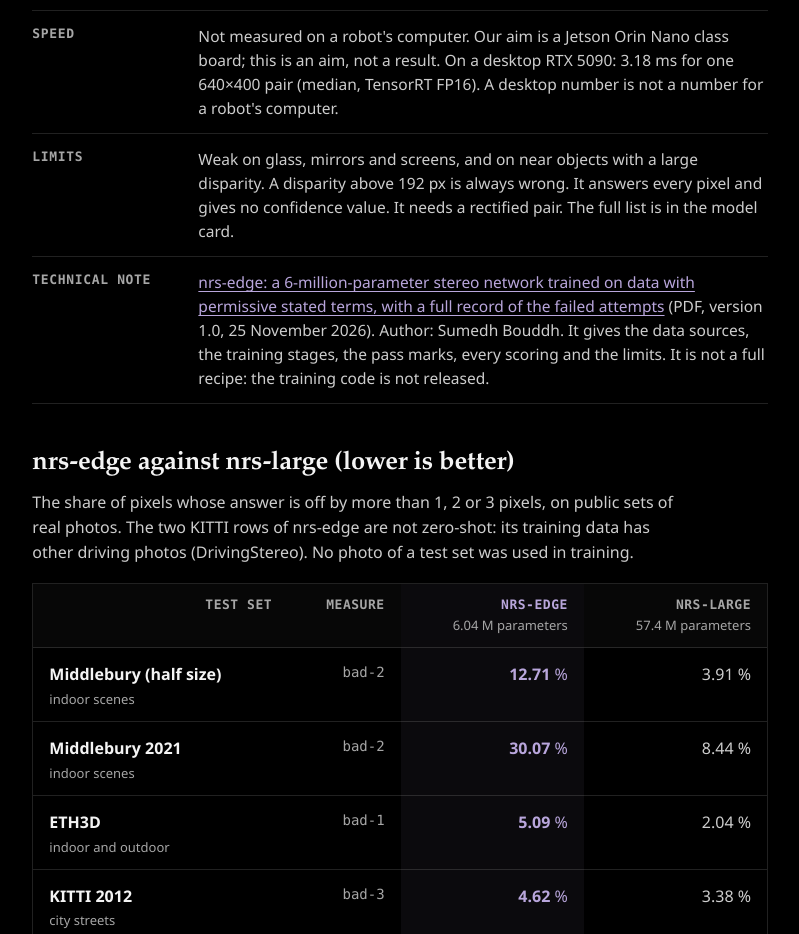
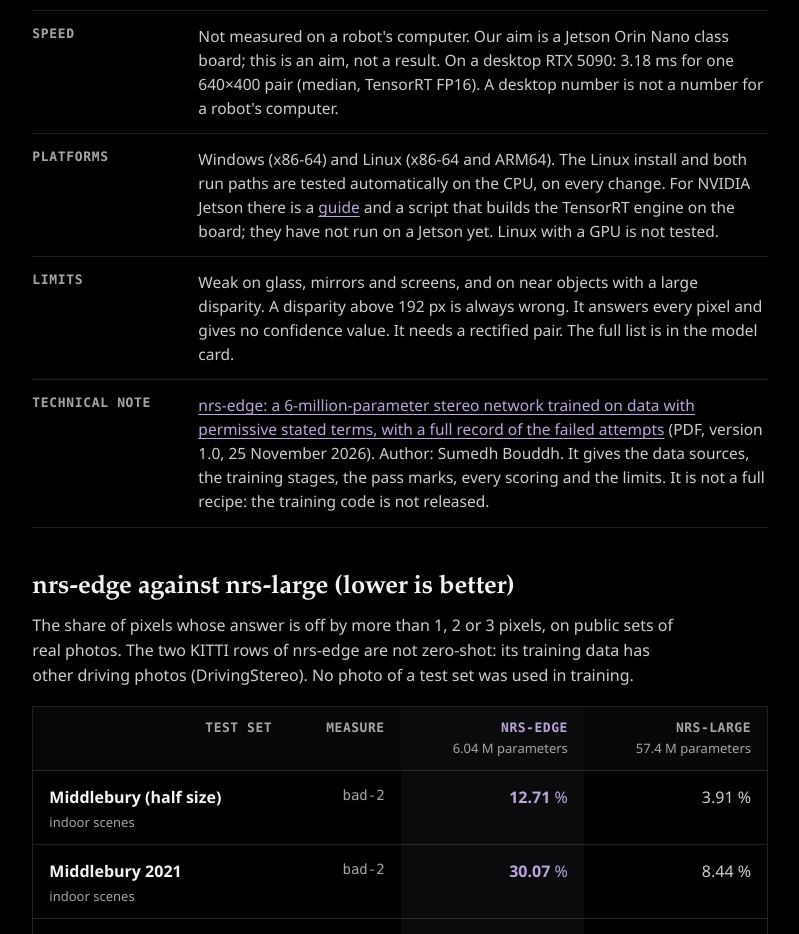
Before and after one commit to necessityrobotics/necessityrobotics.github.io, a plain HTML site: page depth.html in a window 1280 px wide. Shown: the part 10185-11119 px from the top of the page, without its empty margins (464-1263 px from the left). Drawn offline with Linux system fonts and the light colour scheme.

Commit message:
Site: nrs-edge platforms (Linux tested on the CPU; Jetson guide, not run on a device)
- Depth page, nrs-edge block: a "Platforms" row with the state of the Linux test and a link to the Linux and Jetson guide.

```diff
--- a/depth.html
+++ b/depth.html
@@ -319,6 +319,7 @@
           <div><dt>Training</dt><dd>No weights of another group and no ImageNet weights. 256,471 computer-made pairs with true labels, and 95,316 real pairs with labels from nrs-large (the teacher). 13 data sources; each one is listed with its licence in the <a href="https://github.com/necessityrobotics/nrs-edge/blob/main/ATTRIBUTION.md" rel="noopener">attribution file</a>. Four training stages, after a short pre-stage for the feature network.</dd></div>
           <div><dt>Evaluation</dt><dd>Our harness; the same test sets as nrs-large. Three pass marks fixed before the test (pre-registered): &ldquo;Near&rdquo; passed; &ldquo;Floor&rdquo; failed (2 of 4 sets, 3 are needed); &ldquo;Stretch&rdquo; not reached (ETH3D 5.09 against 4.11, KITTI 2015 5.57 against 4.01). Each candidate was scored one time. The model card lists every scoring, also the 3 failed attempts.</dd></div>
           <div><dt>Speed</dt><dd>Not measured on a robot's computer. Our aim is a Jetson Orin Nano class board; this is an aim, not a result. On a desktop RTX 5090: 3.18 ms for one 640&times;400 pair (median, TensorRT FP16). A desktop number is not a number for a robot's computer.</dd></div>
+          <div><dt>Platforms</dt><dd>Windows (x86-64) and Linux (x86-64 and ARM64). The Linux install and both run paths are tested automatically on the CPU, on every change. For NVIDIA Jetson there is a <a href="https://github.com/necessityrobotics/nrs-edge/blob/main/docs/LINUX_JETSON.md" rel="noopener">guide</a> and a script that builds the TensorRT engine on the board; they have not run on a Jetson yet. Linux with a GPU is not tested.</dd></div>
           <div><dt>Limits</dt><dd>Weak on glass, mirrors and screens, and on near objects with a large disparity. A disparity above 192 px is always wrong. It answers every pixel and gives no confidence value. It needs a rectified pair. The full list is in the model card.</dd></div>
           <div><dt>Technical note</dt><dd><a href="papers/nrs_edge_note.pdf">nrs-edge: a 6-million-parameter stereo network trained on data with permissive stated terms, with a full record of the failed attempts</a> (PDF, version 1.0, 25 November 2026). Author: Sumedh Bouddh. It gives the data sources, the training stages, the pass marks, every scoring and the limits. It is not a full recipe: the training code is not released.</dd></div>
         </dl>
```
